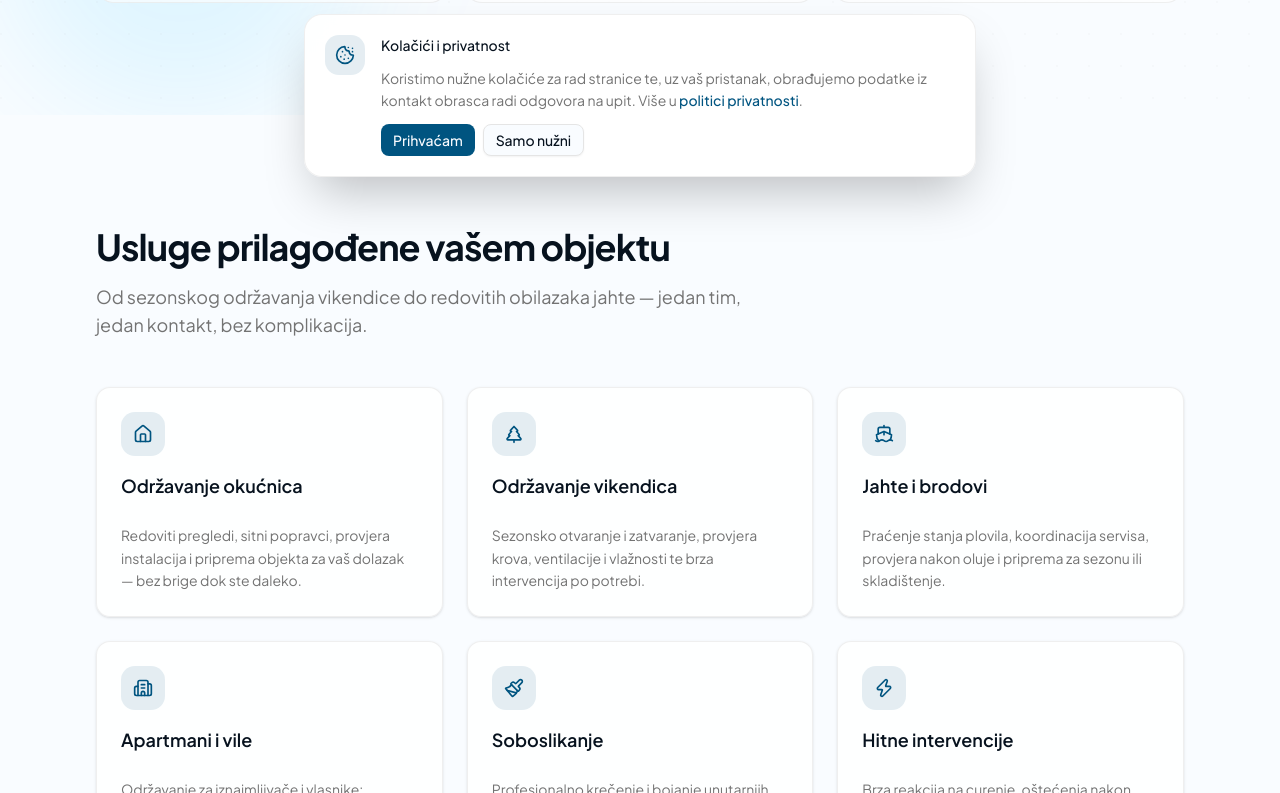
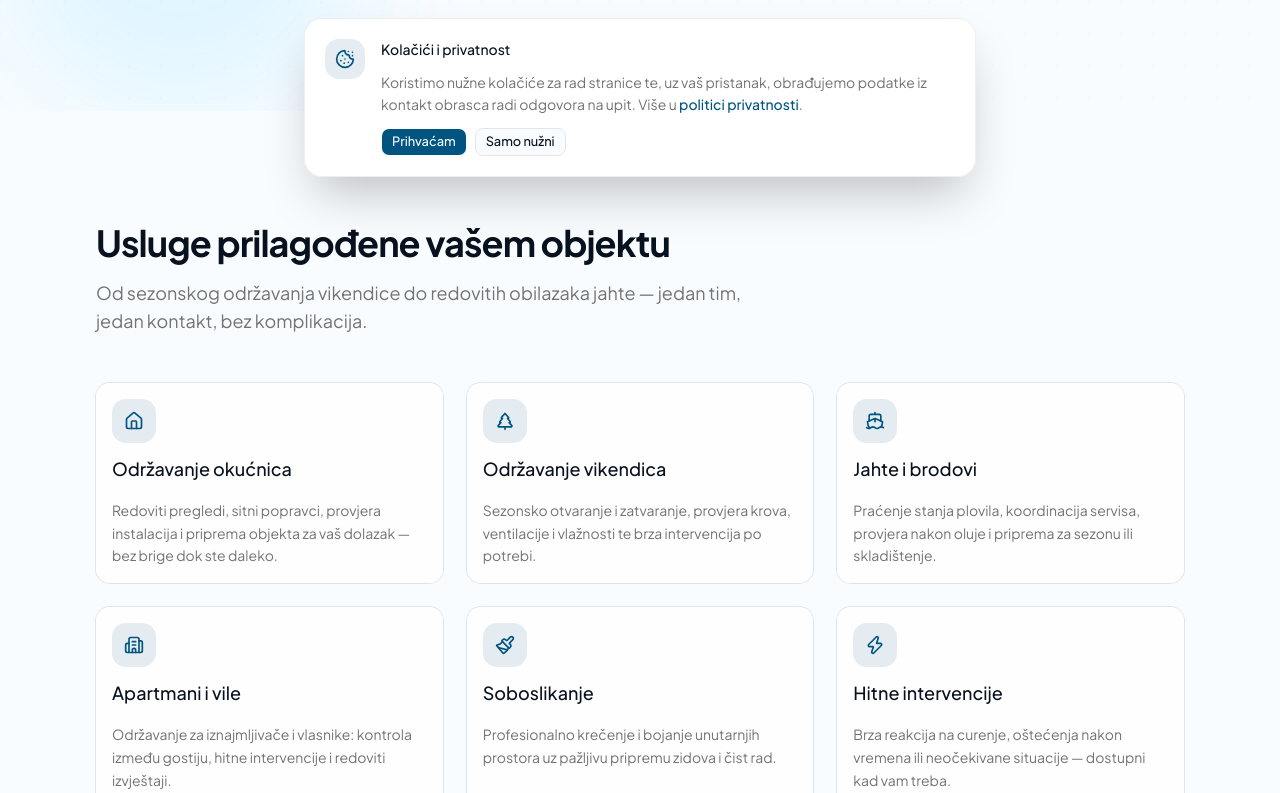
Before and after one commit to luka-006/primordom, a Next.js app: page / in a window 1280 px wide. Shown: the part 607-1400 px from the top of the page. Built offline with nearby package versions, Linux system fonts and the light colour scheme; no server answers.

Commit message:
Add button.tsx

```diff
--- /dev/null
+++ b/src/components/ui/button.tsx
@@ -0,0 +1,57 @@
+import { Button as ButtonPrimitive } from "@base-ui/react/button"
+import { cva, type VariantProps } from "class-variance-authority"
+import { cn } from "cn"
+
+const buttonVariants = cva(
+  "group/button inline-flex shrink-0 items-center justify-center rounded-lg border border-transparent bg-clip-padding text-sm font-medium whitespace-nowrap transition-all outline-none select-none focus-visible:border-ring focus-visible:ring-3 focus-visible:ring-ring/50 active:not-aria-[haspopup]:translate-y-px disabled:pointer-events-none disabled:opacity-50 aria-invalid:border-destructive aria-invalid:ring-3 aria-invalid:ring-destructive/20 dark:aria-invalid:border-destructive/50 dark:aria-invalid:ring-destructive/40 [&_svg]:pointer-events-none [&_svg]:shrink-0 [&_svg:not([class*='size-'])]:size-4",
+  {
+    variants: {
+      variant: {
+        default: "bg-primary text-primary-foreground hover:bg-primary/80",
+        outline:
+          "border-border bg-background hover:bg-muted hover:text-foreground aria-expanded:bg-muted aria-expanded:text-foreground dark:border-input dark:bg-input/30 dark:hover:bg-input/50",
+        secondary:
+          "bg-secondary text-secondary-foreground hover:bg-[color-mix(in_oklch,var(--secondary),var(--foreground)_5%)] aria-expanded:bg-secondary aria-expanded:text-secondary-foreground",
+        ghost:
+          "hover:bg-muted hover:text-foreground aria-expanded:bg-muted aria-expanded:text-foreground dark:hover:bg-muted/50",
+        destructive:
+          "bg-destructive/10 text-destructive hover:bg-destructive/20 focus-visible:border-destructive/40 focus-visible:ring-destructive/20 dark:bg-destructive/20 dark:hover:bg-destructive/30 dark:focus-visible:ring-destructive/40",
+        link: "text-primary underline-offset-4 hover:underline",
+      },
+      size: {
+        default:
+          "h-8 gap-1.5 px-2.5 has-data-[icon=inline-end]:pr-2 has-data-[icon=inline-start]:pl-2",
+        xs: "h-6 gap-1 rounded-[min(var(--radius-md),10px)] px-2 text-xs in-data-[slot=button-group]:rounded-lg has-data-[icon=inline-end]:pr-1.5 has-data-[icon=inline-start]:pl-1.5 [&_svg:not([class*='size-'])]:size-3",
+        sm: "h-7 gap-1 rounded-[min(var(--radius-md),12px)] px-2.5 text-[0.8rem] in-data-[slot=button-group]:rounded-lg has-data-[icon=inline-end]:pr-1.5 has-data-[icon=inline-start]:pl-1.5 [&_svg:not([class*='size-'])]:size-3.5",
+        lg: "h-9 gap-1.5 px-2.5 has-data-[icon=inline-end]:pr-2 has-data-[icon=inline-start]:pl-2",
+        icon: "size-8",
+        "icon-xs":
+          "size-6 rounded-[min(var(--radius-md),10px)] in-data-[slot=button-group]:rounded-lg [&_svg:not([class*='size-'])]:size-3",
+        "icon-sm":
+          "size-7 rounded-[min(var(--radius-md),12px)] in-data-[slot=button-group]:rounded-lg",
+        "icon-lg": "size-9",
+      },
+    },
+    defaultVariants: {
+      variant: "default",
+      size: "default",
+    },
+  }
+)
+
+function Button({
+  className,
+  variant = "default",
+  size = "default",
+  ...props
+}: ButtonPrimitive.Props & VariantProps<typeof buttonVariants>) {
+  return (
+    <ButtonPrimitive
+      data-slot="button"
+      className={cn(buttonVariants({ variant, size, className }))}
+      {...props}
+    />
+  )
+}
+
+export { Button, buttonVariants }
--- /dev/null
+++ b/src/components/ui/card.tsx
@@ -0,0 +1,102 @@
+import * as React from "react"
+import { cn } from "cn"
+
+function Card({
+  className,
+  size = "default",
+  ...props
+}: React.ComponentProps<"div"> & { size?: "default" | "sm" }) {
+  return (
+    <div
+      data-slot="card"
+      data-size={size}
+      className={cn(
+        "group/card flex flex-col gap-(--card-spacing) overflow-hidden rounded-xl bg-card py-(--card-spacing) text-sm text-card-foreground ring-1 ring-foreground/10 [--card-spacing:--spacing(4)] has-data-[slot=card-footer]:pb-0 has-[>img:first-child]:pt-0 data-[size=sm]:[--card-spacing:--spacing(3)] data-[size=sm]:has-data-[slot=card-footer]:pb-0 *:[img:first-child]:rounded-t-xl *:[img:last-child]:rounded-b-xl",
+        className
+      )}
+      {...props}
+    />
+  )
+}
+
+function CardHeader({ className, ...props }: React.ComponentProps<"div">) {
+  return (
+    <div
+      data-slot="card-header"
+      className={cn(
+        "group/card-header @container/card-header grid auto-rows-min items-start gap-1 rounded-t-xl px-(--card-spacing) has-data-[slot=card-action]:grid-cols-[1fr_auto] has-data-[slot=card-description]:grid-rows-[auto_auto] [.border-b]:pb-(--card-spacing)",
+        className
+      )}
+      {...props}
+    />
+  )
+}
+
+function CardTitle({ className, ...props }: React.ComponentProps<"div">) {
+  return (
+    <div
+      data-slot="card-title"
+      className={cn(
+        "font-heading text-base leading-snug font-medium group-data-[size=sm]/card:text-sm",
+        className
+      )}
+      {...props}
+    />
+  )
+}
+
+function CardDescription({ className, ...props }: React.ComponentProps<"div">) {
+  return (
+    <div
+      data-slot="card-description"
+      className={cn("text-sm text-muted-foreground", className)}
+      {...props}
+    />
+  )
+}
+
+function CardAction({ className, ...props }: React.ComponentProps<"div">) {
+  return (
+    <div
+      data-slot="card-action"
+      className={cn(
+        "col-start-2 row-span-2 row-start-1 self-start justify-self-end",
+        className
+      )}
+      {...props}
+    />
+  )
+}
+
+function CardContent({ className, ...props }: React.ComponentProps<"div">) {
+  return (
+    <div
+      data-slot="card-content"
+      className={cn("px-(--card-spacing)", className)}
+      {...props}
+    />
+  )
+}
+
+function CardFooter({ className, ...props }: React.ComponentProps<"div">) {
+  return (
+    <div
+      data-slot="card-footer"
+      className={cn(
+        "flex items-center rounded-b-xl border-t bg-muted/50 p-(--card-spacing)",
+        className
+      )}
+      {...props}
+    />
+  )
+}
+
+export {
+  Card,
+  CardHeader,
+  CardFooter,
+  CardTitle,
+  CardAction,
+  CardDescription,
+  CardContent,
+}
```
